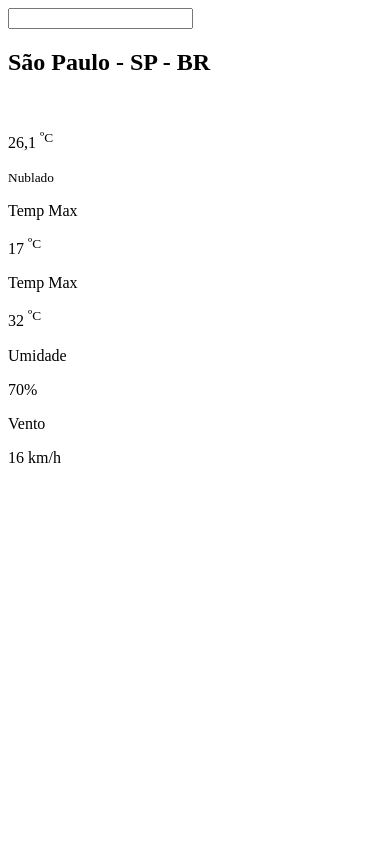
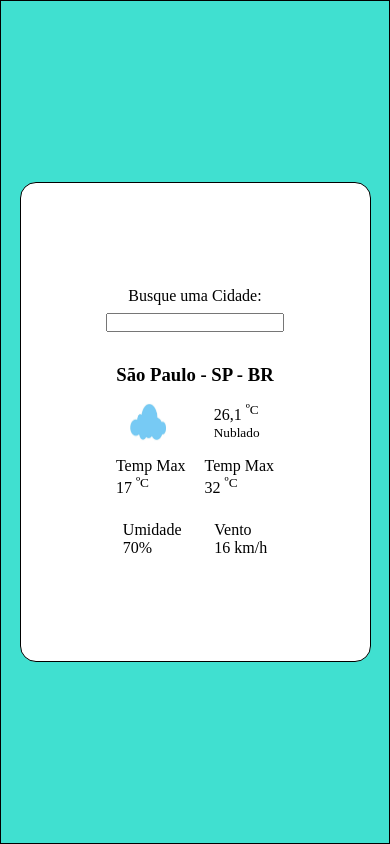
Before and after one commit to Paulo19961944/Weather-App, a website: page index.html in a window 390 px wide. Drawn offline with Linux system fonts and the light colour scheme.

Commit message:
feat: Add Box Models Mobile

```diff
--- a/index.html
+++ b/index.html
@@ -10,14 +10,20 @@
 </head>
 
 <body>
+    <main>
         <section class="container">
             <form action="#">
+            <article class="search-input">
+                <p>Busque uma Cidade:</p>
                 <input type="search" name="search-city" id="search-city">
                 <h1>São Paulo - SP - BR</h1>
-           <article id="temp-primary">
-                <img src="" alt="" class="icon-weather">
+            </article>
+            <article class="temp-primary">
+                    <img src="src/images/Cloud.jpg" alt="icon-cloud" class="icon-weather" width="20%">
+                        <div class="temp-primary-content">
                         <p>26,1 <sup>ºC</sup></p>
                         <small>Nublado</small>
+                    </div>
             </article>
             <article class="temp-secondary">
                     <div class="temp-max">
@@ -41,6 +47,7 @@
             </article>
             </form>
         </section>
+    </main>
 </body>
 
 </html>
--- a/src/styles/main.css
+++ b/src/styles/main.css
@@ -0,0 +1,72 @@
+*{
+    margin: 0;
+    padding: 0;
+    box-sizing: border-box;
+}
+
+body{
+    background-color: turquoise;
+    border: 1px solid #000;
+    min-height: 100vh;
+    display: flex;
+    flex-direction: column;
+    align-items: center;
+    justify-content: center;
+}
+
+main{
+    border-radius: 16px;
+    background-color: #fff;
+    display: flex;
+    flex-direction: column;
+    justify-content: center;
+    width: 90vw;
+    height: 480px;
+    border: 1px solid #000;
+    padding: 48px;
+}
+
+form{
+    display: flex;
+    flex-direction: column;
+    align-items: center;
+}
+
+.container{
+    display: flex;
+    flex-direction: column;
+}
+
+.search-input{
+    width: 100%;
+    display: flex;
+    flex-direction: column;
+    align-items: center;
+}
+
+#search-city{
+    width: 70%;
+    margin: 8px 0 32px 0;
+}
+
+.temp-primary{
+    display: flex;
+    justify-content: space-around;
+    margin: 16px 0;
+    width: 70%;
+}
+
+.temp-primary-content{
+    display: flex;
+    flex-direction: column;
+}
+
+.temp-secondary, .information-secondary{
+    display: flex;
+    justify-content: space-around;
+    width: 70%;
+}
+
+.information-secondary{
+    margin-top: 24px;
+}
```
Also changed, not shown: src/images/Cloud.jpg (added). Lines whose indentation alone changed are shown as unchanged.
